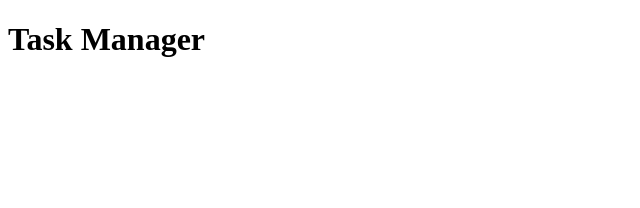
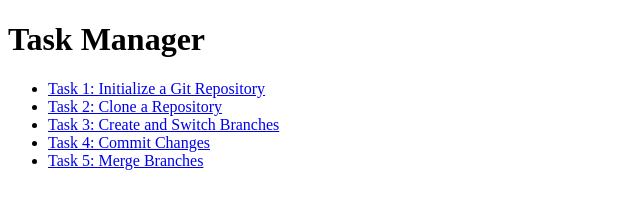
Before and after one commit to yassh8055/workGIT, a plain HTML site: page index.html in a window 1280 px wide. Shown: the whole page, without its empty margins (0-640 px from the left). Drawn offline with Linux system fonts and the light colour scheme.

Commit message:
task 1 added

```diff
--- a/index.html
+++ b/index.html
@@ -7,5 +7,11 @@
 </head>
 <body>
     <h1>Task Manager</h1>
+    <ul>
+        <li><a href="task1.html">Task 1: Initialize a Git Repository</a></li>
+        <li><a href="task2.html">Task 2: Clone a Repository</a></li>
+        <li><a href="task3.html">Task 3: Create and Switch Branches</a></li>
+        <li><a href="task4.html">Task 4: Commit Changes</a></li>
+        <li><a href="task5.html">Task 5: Merge Branches</a></li>
 </body>
 </html>
```
Also changed, not shown: task1.html (added, +11 -0 lines).
